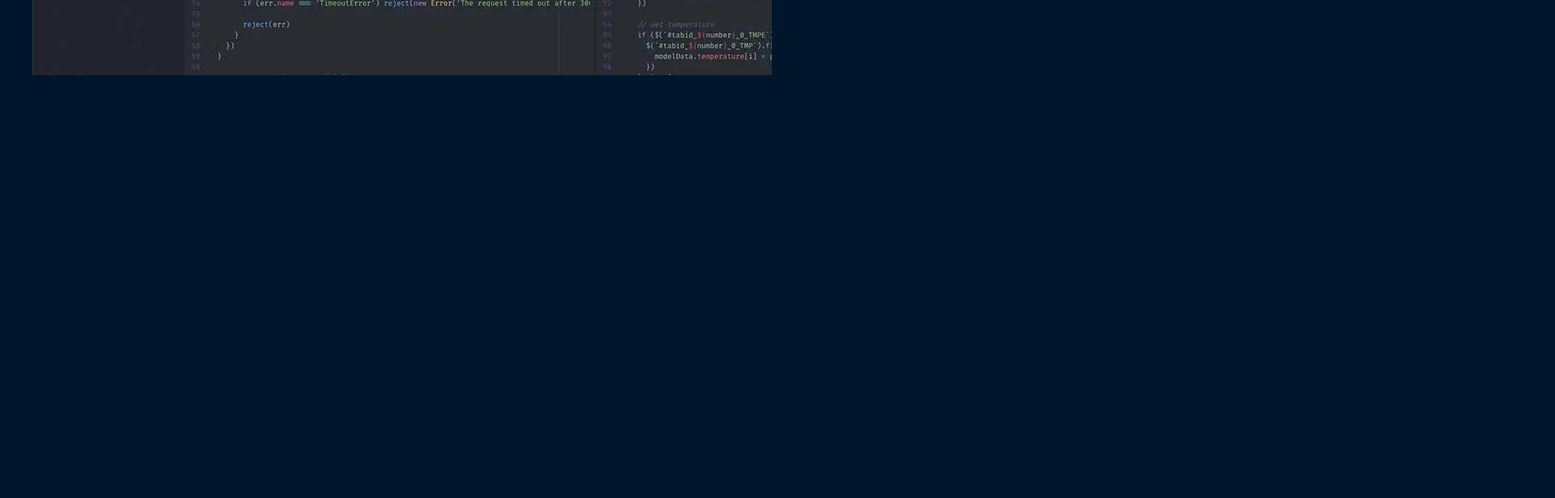
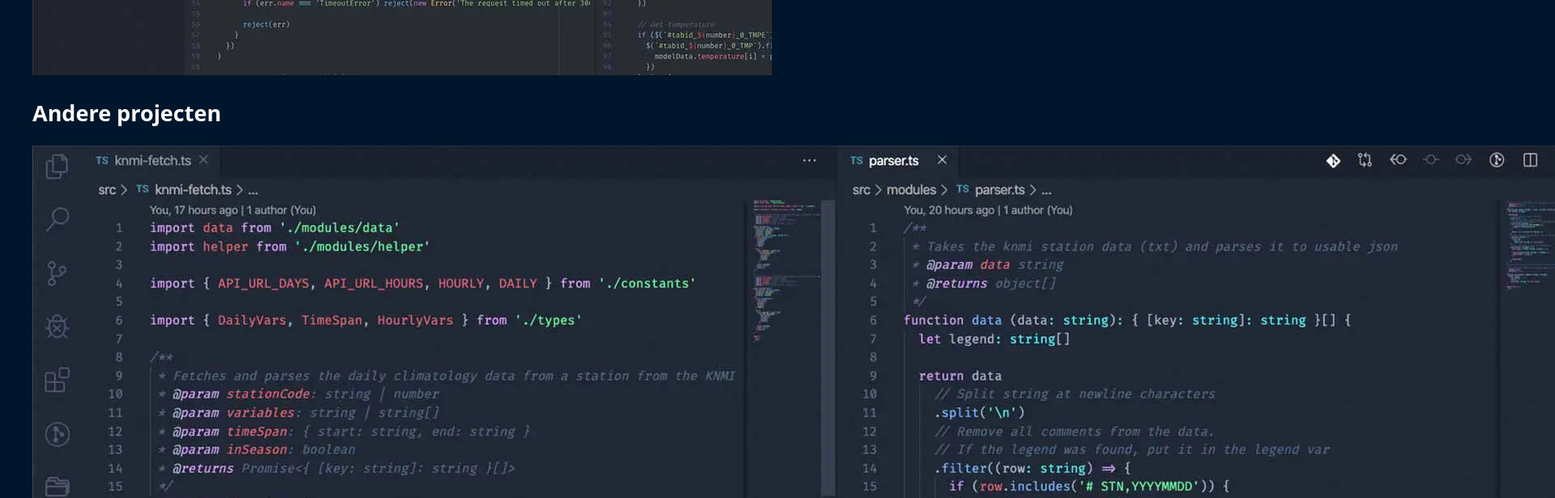
Before and after one commit to jeroentvb/jeroentvb.github.io, a Vue app: page / in a window 1280 px wide. Shown: the part 2700-3316 px from the top of the page at 81% size, 1920 px wide, since content can reach past the window. Before the commit the page ends 2838 px from the top, so only its background shows below. Built offline with nearby package versions, Linux system fonts and the light colour scheme.

Commit message:
Basic functionality for the 'work' component

```diff
--- a/src/App.vue
+++ b/src/App.vue
@@ -2,8 +2,8 @@
   <div id="app">
     <Heading />
     <Intro />
-    <FeaturedWork :work="this.work" />
-    <Work />
+    <FeaturedWork :work="this.featuredWorkData" />
+    <Work :work="this.workData" />
   </div>
 </template>
 
@@ -13,7 +13,8 @@ import Intro from './components/AppComponents/Intro.vue'
 import FeaturedWork from './components/AppComponents/FeaturedWork.vue'
 import Work from './components/AppComponents/Work.vue'
 
-import work from './content/featuredWork.json'
+import featuredWorkData from './content/featuredWork.json'
+import workData from './content/work.json'
 
 export default {
   name: 'app',
@@ -26,7 +27,8 @@ export default {
 
   data() {
     return {
-      work
+      featuredWorkData,
+      workData
     }
   }
 }
--- a/src/components/AppComponents/FeaturedWork.vue
+++ b/src/components/AppComponents/FeaturedWork.vue
@@ -8,17 +8,7 @@
       <div class="info-card info-card--right">
         <p class="text">{{ item.description }}</p>
 
-        <div>
-          <div class="skills">
-            <p v-for="skill in item.skills" :key="skill" class="monospace">{{ skill }}</p>
-          </div>
-          <a v-if="item.github" :href="item.github" target="_blank" rel="noreferrer">
-            <GithubLogo />
-          </a>
-          <a v-if="item.external" :href="item.external" target="_blank" rel="noreferrer">
-            <ExternalLinkSvg />
-          </a>
-        </div>
+        <ProjectMetaData :skills="item.skills" :githubLink="item.github" :externalLink="item.external" />
       </div>
     </div>
     <a :href="item.image.link" target="_blank" rel="noreferrer">
@@ -34,15 +24,13 @@
 
 <script>
 import ImageComponent from '../ImageComponent'
-import GithubLogo from '../../../public/img/github-logo.svg'
-import ExternalLinkSvg from '../../../public/img/external-link.svg'
+import ProjectMetaData from '../ProjectMetaData'
 
 export default {
   name: 'featuredWork',
   components: {
-    GithubLogo,
     ImageComponent,
-    ExternalLinkSvg
+    ProjectMetaData
   },
   props: {
     work: Array
--- a/src/components/AppComponents/Work.vue
+++ b/src/components/AppComponents/Work.vue
@@ -1,12 +1,43 @@
 <template>
   <section>
+    <h2>Andere projecten</h2>
 
+    <article v-for="(item, i) in work" :key="i">
+      <div class="item__header">
+        <ImageComponent
+          :img="item.image.img"
+          :webp="item.image.webp"
+          :alt="item.image.alt"
+        />
+      </div>
+
+      <div class="item__content">
+        <h3>{{ item.title }}</h3>
+        <p>{{ item.description }}</p>
+
+        <ProjectMetaData
+          :skills="item.skills"
+          :githubLink="item.github"
+          :externalLink="item.external"
+        />
+      </div>
+    </article>
   </section>
 </template>
 
 <script>
+import ImageComponent from '../ImageComponent'
+import ProjectMetaData from '../ProjectMetaData'
+
 export default {
-  name: 'Work'
+  name: 'Work',
+  components: {
+    ImageComponent,
+    ProjectMetaData
+  },
+  props: {
+    work: Array
+  }
 }
 </script>
 
--- /dev/null
+++ b/src/components/ProjectMetaData.vue
@@ -0,0 +1,31 @@
+<template>
+  <div>
+    <div class="skills">
+      <p v-for="skill in skills" :key="skill" class="monospace">{{ skill }}</p>
+    </div>
+    <a v-if="githubLink" :href="githubLink" target="_blank" rel="noreferrer">
+      <GithubLogo />
+    </a>
+    <a v-if="externalLink" :href="externalLink" target="_blank" rel="noreferrer">
+      <ExternalLinkSvg />
+    </a>
+  </div>
+</template>
+
+<script>
+import GithubLogo from '../../public/img/github-logo.svg'
+import ExternalLinkSvg from '../../public/img/external-link.svg'
+
+export default {
+  name: 'ProjectMetaData',
+  components: {
+    GithubLogo,
+    ExternalLinkSvg
+  },
+  props: {
+    skills: Array,
+    githubLink: String,
+    externalLink: String
+  }
+}
+</script>
--- /dev/null
+++ b/src/content/work.json
@@ -0,0 +1,19 @@
+[
+  {
+    "title": "Knmi fetch",
+    "description": "Node module om data op te van knmi weerstations en te gebruiken in node.js. Er kan data worden opgehaald per dag of per uur.",
+    "skills": [
+      "TypeScript",
+      "NodeJs",
+      "Unit tests"
+    ],
+    "github": "https://github.com/jeroentvb/knmi-fetch",
+    "external": "https://www.npmjs.com/package/node-knmi-fetch",
+    "image": {
+      "webp": "img/knmi-fetch.webp",
+      "img": "img/knmi-fetch.jpg",
+      "alt": "windsurf statistics app screenshot",
+      "link": "https://github.com/jeroentvb/knmi-fetch"
+    }
+  }
+]
```
Also changed, not shown: public/img/knmi-fetch.jpg (added), public/img/knmi-fetch.webp (added).
